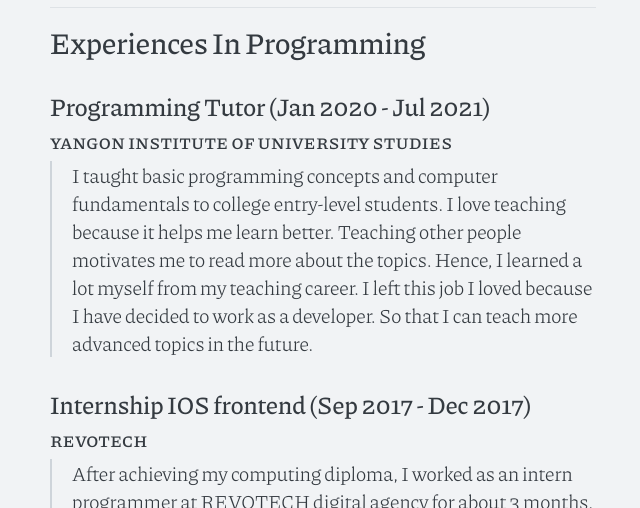
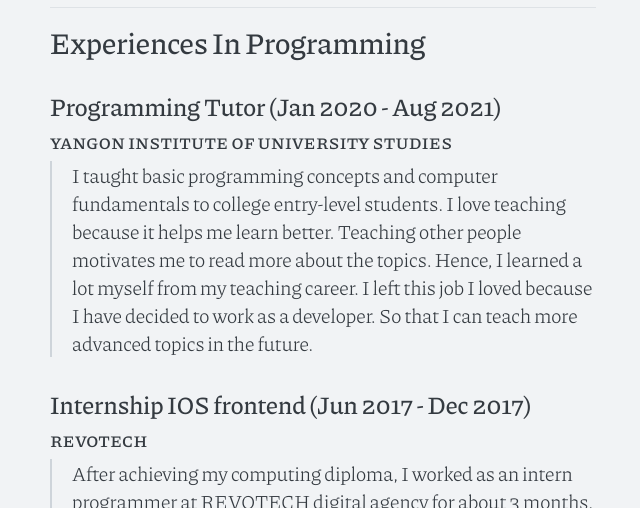
Before and after one commit to thureindev/jekyll-CV, a Jekyll site: the page built from cv.md, in a window 1280 px wide. Shown: the part 1022-1530 px from the top of the page, without its empty margins (317-957 px from the left). Built offline with Jekyll 4.4.1, drawn with Linux system fonts in a browser that asks for light colours; nearby versions of some CDN libraries.

Commit message:
fixed cv

```diff
--- a/cv.md
+++ b/cv.md
@@ -130,11 +130,11 @@ title: CV
 </table>
 
 # Experiences In Programming
-## Programming Tutor (Jan 2020 - Jul 2021)
+## Programming Tutor (Jan 2020 - Aug 2021)
 ### Yangon Institute of University Studies
 > I taught basic programming concepts and computer fundamentals to college entry-level  students. I love teaching because it helps me learn better. Teaching other people motivates me to read more about the topics. Hence, I learned a lot myself from my teaching career. I left this job I loved because I have decided to work as a developer. So that I can teach more advanced topics in the future.
 
-## Internship IOS frontend (Sep 2017 - Dec 2017)
+## Internship IOS frontend (Jun 2017 - Dec 2017)
 ### Revotech
 > After achieving my computing diploma, I worked as an intern programmer at REVOTECH
 digital agency for about 3 months. I learned day-to-day operations at digital agencies.
```
Also changed, not shown: 1 other file.
